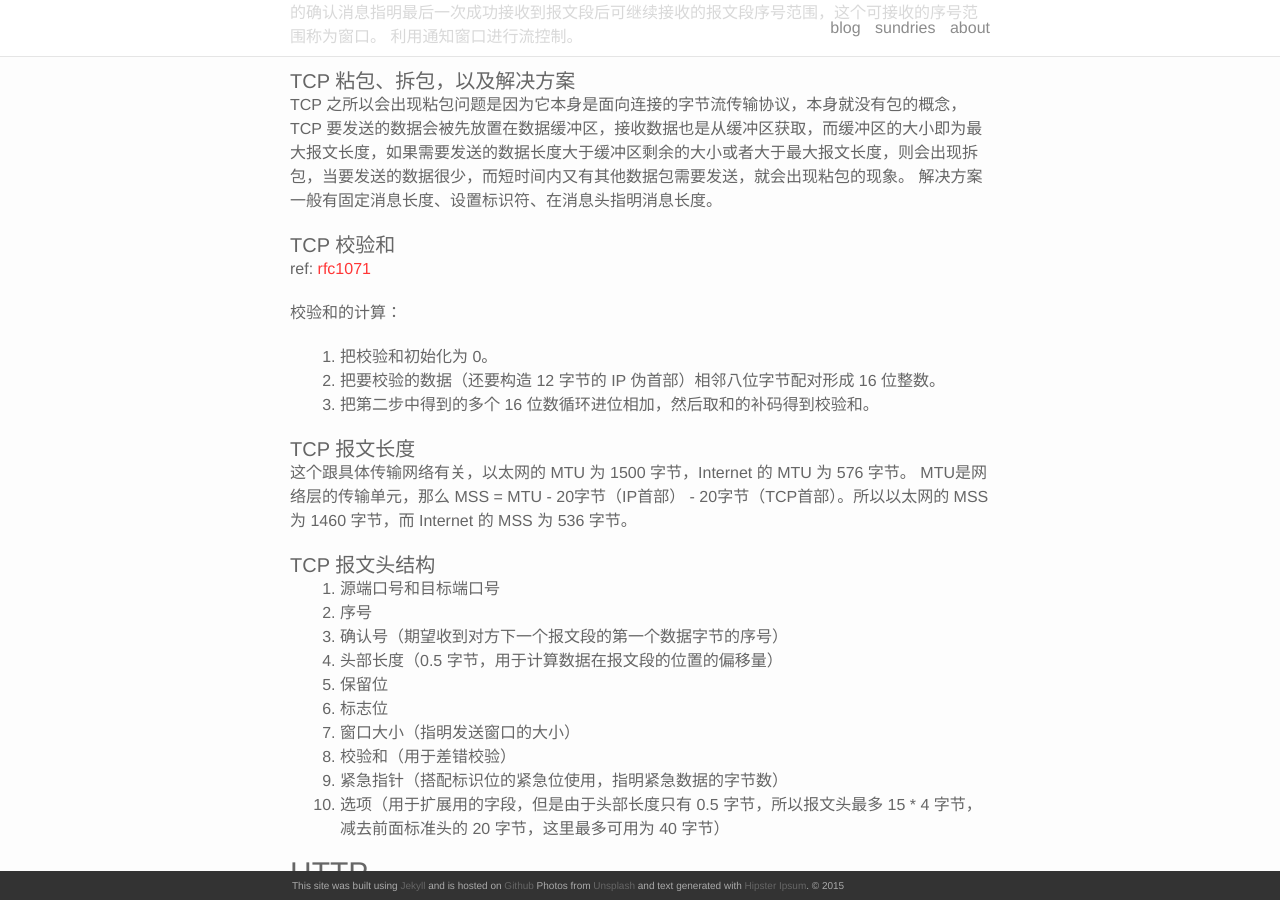
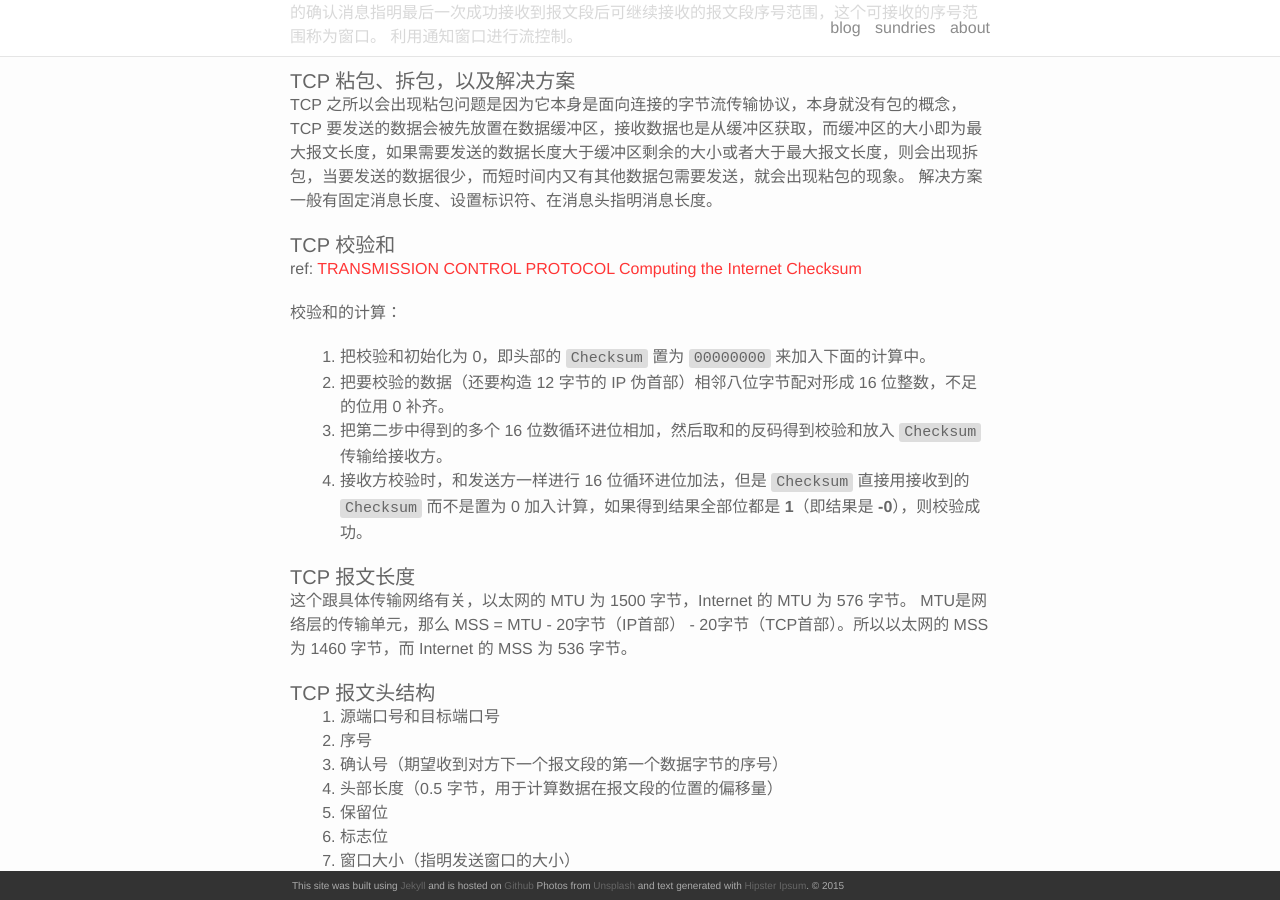
Before and after one commit to akmissxt/blog, a Jekyll site: the page built from _posts/2021-04-05-面试复习.markdown, in a window 1280 px wide and 900 px high, scrolled down 2452 px. Built offline with Jekyll 4.4.1, drawn with Linux system fonts in a browser that asks for light colours; nearby versions of some CDN libraries; our own code applies the rules of GitHub Pages for plain Markdown files.

Commit message:
update(面试复习): TCP 校验和

```diff
--- a/_posts/2021-04-05-面试复习.markdown
+++ b/_posts/2021-04-05-面试复习.markdown
@@ -85,12 +85,15 @@ TCP 之所以会出现粘包问题是因为它本身是面向连接的字节流
 解决方案一般有固定消息长度、设置标识符、在消息头指明消息长度。
 
 #### TCP 校验和
-ref: [rfc1071](https://datatracker.ietf.org/doc/html/rfc1071)
+ref:
+  [TRANSMISSION CONTROL PROTOCOL](https://www.rfc-editor.org/rfc/rfc793.html)
+  [Computing the Internet Checksum](https://www.rfc-editor.org/rfc/rfc1071.html)
 
 校验和的计算：
-1. 把校验和初始化为 0。
-2. 把要校验的数据（还要构造 12 字节的 IP 伪首部）相邻八位字节配对形成 16 位整数。
-3. 把第二步中得到的多个 16 位数循环进位相加，然后取和的补码得到校验和。
+1. 把校验和初始化为 0，即头部的 `Checksum` 置为 `00000000` 来加入下面的计算中。
+2. 把要校验的数据（还要构造 12 字节的 IP 伪首部）相邻八位字节配对形成 16 位整数，不足的位用 0 补齐。
+3. 把第二步中得到的多个 16 位数循环进位相加，然后取和的反码得到校验和放入 `Checksum` 传输给接收方。
+4. 接收方校验时，和发送方一样进行 16 位循环进位加法，但是 `Checksum` 直接用接收到的 `Checksum` 而不是置为 0 加入计算，如果得到结果全部位都是 **1**（即结果是 **-0**），则校验成功。
 
 #### TCP 报文长度
 这个跟具体传输网络有关，以太网的 MTU 为 1500 字节，Internet 的 MTU 为 576 字节。
```
